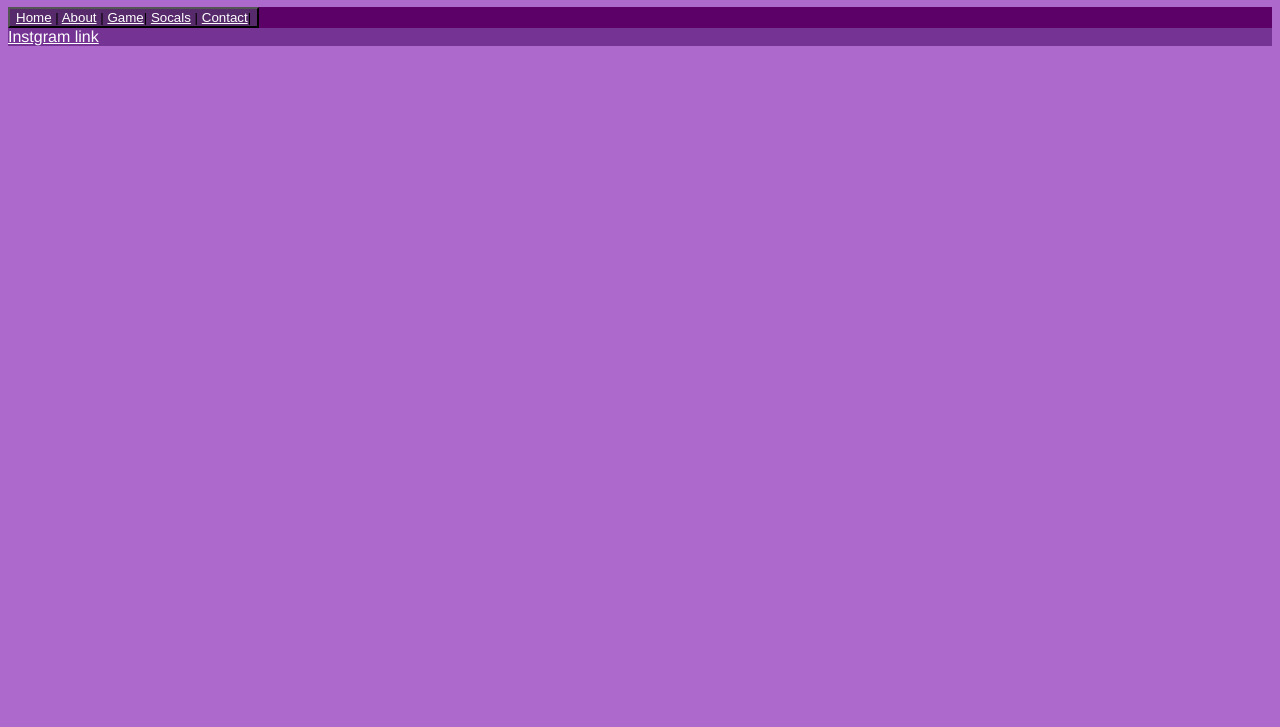
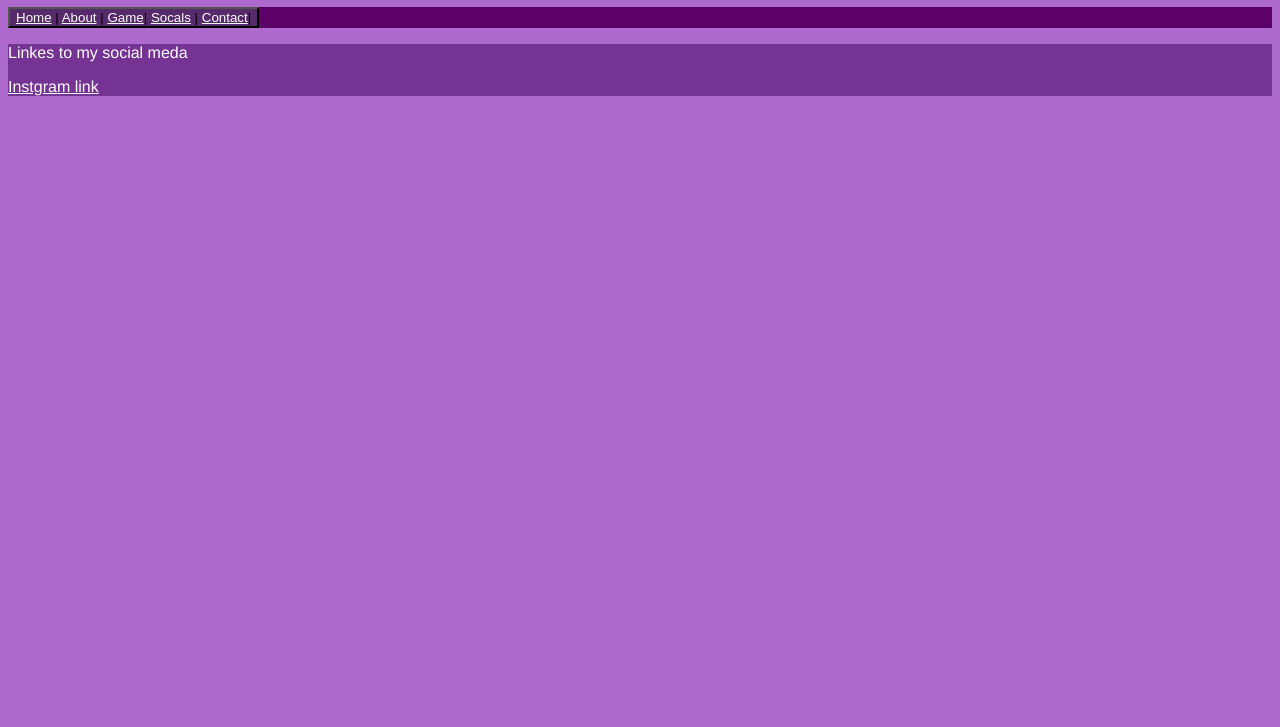
Before and after one commit to MasonGross211/MasonGross211.github.io, a plain HTML site: page social.html in a window 1280 px wide. Shown: the part 73-800 px from the top of the page. Drawn offline with Linux system fonts and the light colour scheme.

Commit message:
seve 1.1.4

```diff
--- a/social.html
+++ b/social.html
@@ -51,6 +51,7 @@
 
     <article>
         <header>
+            <p>Linkes to my social meda</p>
             <a href="https://www.instagram.com/mason._.gross?igsh=c2phNmkzbm1wdzMz&utm_source=qr">Instgram link</a>
         </header>
     </article>
```
